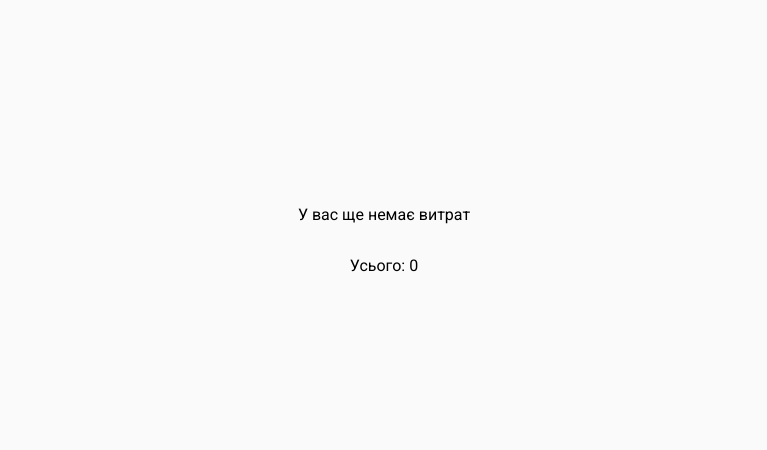
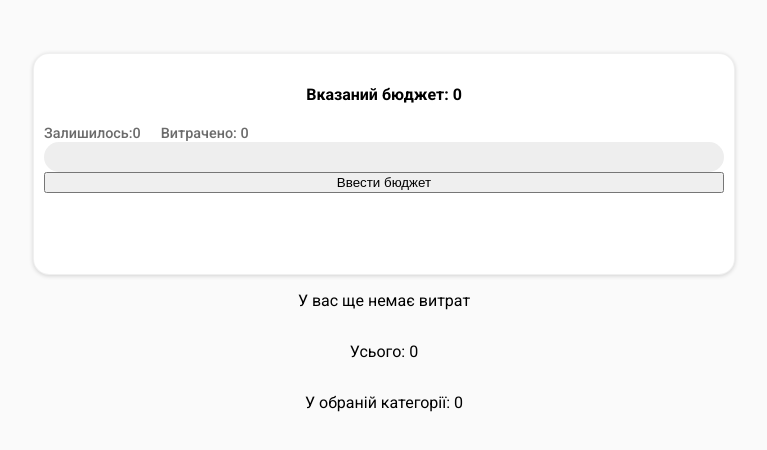
Before and after one commit to MaksimBoyko05/expensetracker, a React (Create React App) app: page / in a window 1280 px wide. Shown: the part 160-610 px from the top of the page, without its empty margins (256-1023 px from the left). Built offline with nearby package versions, Linux system fonts and the light colour scheme.

Commit message:
feat: Add  delete expense button, block width budgetbar -Add button to delete expenses. -Add block with budget info and progress bar which shows  value of spended budget. -minor style improvements.

```diff
--- /dev/null
+++ b/src/components/BudgetBar.jsx
@@ -0,0 +1,47 @@
+import {useState, useEffect} from "react";
+import styles from "../styles/budgetbar.module.scss"
+
+function BudgetBar({totalExpense}) {
+  const [budget, setBudget] = useState(() => {
+    const savedBudget = localStorage.getItem("budget")
+    if (savedBudget) {
+      return JSON.parse(savedBudget)
+    } else {
+      return 0;
+    }
+  })
+  const [open, setOpen] = useState(false)
+  useEffect(() => {
+    try {
+      localStorage.setItem("budget", JSON.stringify(budget))
+    } catch (error) {
+      console.log("Error with get data", error)
+    }
+  }, [budget]);
+  const budgetLeft = Number(budget) - totalExpense;
+  return (
+    <>
+      <div className={styles.maincontainer}>
+        <h4>Вказаний бюджет: {budget}</h4>
+        <div className={styles.valuesection}><span>Залишилось:{budgetLeft}</span>
+          <span>Витрачено: {totalExpense}</span></div>
+        <progress
+          className={styles.budgetbar}
+          max={budget}
+          value={budgetLeft}></progress>
+        <button onClick={() => setOpen(true)}>Ввести бюджет</button>
+        {open && (
+          <>
+            <input
+              type={"number"}
+              value={budget}
+              onChange={(e) => setBudget(e.target.value)}/>
+            <button onClick={() => setOpen(false)}>Зберегти</button>
+          </>
+        )}
+      </div>
+    </>
+  );
+}
+
+export default BudgetBar;
--- a/src/components/ExpenseTracker.jsx
+++ b/src/components/ExpenseTracker.jsx
@@ -1,5 +1,6 @@
 import {useState, useEffect} from "react";
 import Form from "./AddExpenseForm";
+import BudgetBar from "./BudgetBar";
 import styles from '../styles/main.module.scss'
 
 function ExpenseTracker() {
@@ -23,7 +24,10 @@ function ExpenseTracker() {
     : expenses.filter(item => item.category === selectedCategory)
 
   const categories = ["All", ...new Set(expenses?.map(exp => (exp.category)))]
-  const totalExpense = filteredExpenses.reduce((accumulator, currentValue) => {
+  const totalExpense = expenses.reduce((accumulator, currentValue) => {
+    return accumulator + Number(currentValue.price)
+  }, 0);
+  const categoryExpense = filteredExpenses.reduce((accumulator, currentValue) => {
     return accumulator + Number(currentValue.price)
   }, 0);
 
@@ -48,10 +52,16 @@ function ExpenseTracker() {
       border: `1px solid hsl(${h}, 70%, 80%)`
     };
   }
+  const deleteExpense = (id) => {
+    setExpenses(expenses.filter(exp => exp.id !== id));
+  }
 
   return (
     <>
       <div className={styles.maincontainer}>
+        <div>
+          <BudgetBar totalExpense={totalExpense}/>
+        </div>
         {expenses.length === 0 ? (
           <p>У вас ще немає витрат</p>
         ) : (
@@ -75,6 +85,11 @@ function ExpenseTracker() {
                 <div className={styles.topinfo}>
                   <span className={styles.expensename}>{exp.name} </span>
                   <span className={styles.expenseprice}>{exp.price} ₴</span>
+                  <div className={styles.deletecontainer}>
+                    <button
+                      className={styles.deletebtn}
+                      onClick={() => deleteExpense(exp.id)}>&times;</button>
+                  </div>
                 </div>
                 <div className={styles.downinfo}>
                   <span className={styles.categorybadge} style={stringToColor(exp.category)}>{exp.category}</span>
@@ -88,6 +103,12 @@ function ExpenseTracker() {
       </>
         )}
         <p>Усього: {totalExpense}</p>
+        {filteredExpenses !== "All" && (
+          <>
+          <p>У обраній категорії: {categoryExpense}</p>
+          </>
+        )
+        }
         {open && (
           <>
             <Form
--- /dev/null
+++ b/src/styles/budgetbar.module.scss
@@ -0,0 +1,54 @@
+@import url('https://fonts.googleapis.com/css2?family=Roboto:wght@300;400;500;700&display=swap');
+$shadow-card: rgba(0, 0, 0, 0.16) 0px 1px 4px;
+$border-radius-card: 16px;
+$color-border: rgba(190, 190, 190, 0.24);
+$container-width: clamp(200px, 100vw, 680px);
+$container-height: 200px;
+$color-text-secondary: #6b6b6b;
+$bar-green-color: #30be30;
+$track-color: #eee;
+
+
+.maincontainer {
+  width: $container-width;
+  height: $container-height;
+  font-family: 'Roboto', sans-serif;
+  padding: 10px;
+  display: flex;
+  flex-direction: column;
+  border-radius: $border-radius-card;
+  border: 1px solid $color-border;
+  box-shadow: $shadow-card;
+  background-color: #ffffff;
+
+  .valuesection {
+    display: flex;
+    font-size: 0.9rem;
+    color: $color-text-secondary;
+    font-weight: 500;
+    gap: 20px;
+  }
+
+  .budgetbar {
+    width: 100%;
+    height: 30px;
+    -webkit-appearance: none;
+    appearance: none;
+    border: none;
+    border-radius: 16px;
+    overflow: hidden;
+
+    &::-webkit-progress-bar {
+      background-color: $track-color;
+    }
+
+    &::-webkit-progress-value {
+      background-color: $bar-green-color;
+      transition: width 0.5s ease;
+    }
+
+    &::-moz-progress-bar {
+      background-color: $bar-green-color;
+    }
+  }
+}
--- a/src/styles/main.module.scss
+++ b/src/styles/main.module.scss
@@ -1,14 +1,34 @@
 @import url('https://fonts.googleapis.com/css2?family=Roboto:wght@300;400;500;700&display=swap');
 
-@mixin expensecard {
-  width: 200px;
+$color-background: #FAFAFA;
+$color-border: #a1a0a0;
+$color-border-light: rgba(190, 190, 190, 0.24);
+$color-text-secondary: #6b6b6b;
+$color-success: #30be30;
+$color-delete-bg: #d5d5d5;
+$color-add-bg: #eeeded;
+
+$shadow-card: rgba(0, 0, 0, 0.16) 0px 1px 4px;
+
+$border-radius-card: 16px;
+$border-radius-button: 6px;
+$border-radius-badge: 12px;
+
+$transition-default: all 0.3s ease;
+$transition-opacity: opacity 0.5s;
+
+@mixin card-base {
+  flex-grow: 1;
+  flex-basis: 200px;
+  max-width: 250px;
   height: 85px;
   padding: 10px;
-  box-shadow: rgba(0, 0, 0, 0.16) 0px 1px 4px;
-  border-radius: 16px;
+  box-shadow: $shadow-card;
+  border-radius: $border-radius-card;
   animation: fadeIn 0.3s ease-out;
-  transition: all 0.3s ease;
-  &:hover{
+  transition: $transition-default;
+
+  &:hover {
     transform: scale(1.05);
   }
 }
@@ -20,106 +40,137 @@
   flex-direction: column;
 }
 
-@mixin datagap {
+@mixin flex-between {
   display: flex;
-  gap: 30px;
+  justify-content: space-between;
+}
+
+@mixin button-reset {
+  background: none;
+  border: 1px solid $color-border;
+  height: 25px;
+  border-radius: $border-radius-button;
+  cursor: pointer;
 }
 
 .maincontainer {
+  @include flex-center;
   font-family: 'Roboto', sans-serif;
-  @include flex-center;
-  background-color: #FAFAFA;
+  background-color: $color-background;
   width: 100%;
   height: 100vh;
+}
 
 .sortcontainer {
-    display: flex;
-    width: 700px;
-    justify-content: space-between;
-    margin-right: 100px;
+  @include flex-between;
+  width: clamp(200px, 100vw, 680px);
 
   button {
-      background: none;
-      border: 1px solid #a1a0a0;
-      height: 25px;
-      border-radius: 6px;
+    @include button-reset;
   }
 
   select {
-      background: none;
-      border: 1px solid #a1a0a0;
-      height: 25px;
-      border-radius: 6px;
+    @include button-reset;
     margin-left: auto;
   }
 }
 
 .cardscontainer {
-    display: flex;
+  display: grid;
+  grid-template-columns: repeat(auto-fill, minmax(200px, 1fr));
   align-items: center;
+  flex-wrap: wrap;
   gap: 20px;
   margin-top: 20px;
-    max-width: 800px;
-    flex-wrap: wrap;
+  max-width: 700px;
+  width: 100%;
+}
 
 .expensecard {
-      @include expensecard;
+  @include card-base;
+  background-color: #ffffff;
   display: flex;
-      //align-items: center;
+  flex-direction: column;
   gap: 40px;
-      flex-direction: column;
-      border: 1px solid rgba(190, 190, 190, 0.24);
+  border: 1px solid $color-border-light;
+}
 
 .topinfo {
-        display: flex;
-        justify-content: space-between;
+  @include flex-between;
+  position: relative;
+}
+
+.deletecontainer {
+  @include flex-center;
+  position: absolute;
+  width: 100%;
+  height: 9vh;
+  flex-direction: row;
+  transition: $transition-opacity;
+
+  &:hover .deletebtn {
+    display: block;
+    opacity: 1;
+  }
+}
+
+.deletebtn {
+  display: none;
+  font-size: 1.5rem;
+  line-height: 1;
+  padding: 0 5px;
+  border: 1px solid #c4c2c2;
+  border-radius: 50%;
+  background-color: $color-delete-bg;
+  color: $color-text-secondary;
+  opacity: 0;
+  cursor: pointer;
+  transition: $transition-opacity;
 }
 
 .downinfo {
-        display: flex;
-        justify-content: space-between;
+  @include flex-between;
 }
 
 .expensename {
   display: block;
+  width: fit-content;
   font-size: 0.9rem;
-        width: fit-content;
   font-weight: 500;
 }
 
 .expenseprice {
+  display: block;
   width: fit-content;
-        display: block;
+  margin-left: auto;
   font-weight: 500;
-        color: #30be30;
-        margin-left: auto;
+  color: $color-success;
 }
 
 .categorybadge {
   display: inline-block;
   padding: 3px 6px;
-        border-radius: 12px;
+  border-radius: $border-radius-badge;
   font-size: 0.85rem;
   font-weight: 500;
 }
 
 .expensedate {
-        color: #6b6b6b;
   font-size: 0.85rem;
   font-weight: 500;
-      }
+  color: $color-text-secondary;
 }
 
 .addexpense {
-      @include expensecard;
+  @include card-base;
   @include flex-center;
-      background-color: #eeeded;
+  background-color: $color-add-bg;
+  font-size: 2rem;
   font-weight: 400;
-      color: #6b6b6b;
-      font-size: 2rem;
+  color: $color-text-secondary;
   cursor: pointer;
 }
-  }
+
 @keyframes fadeIn {
   from {
     opacity: 0;
@@ -130,4 +181,3 @@
     transform: translateY(0);
   }
 }
-}
```
Lines whose indentation alone changed are shown as unchanged.
